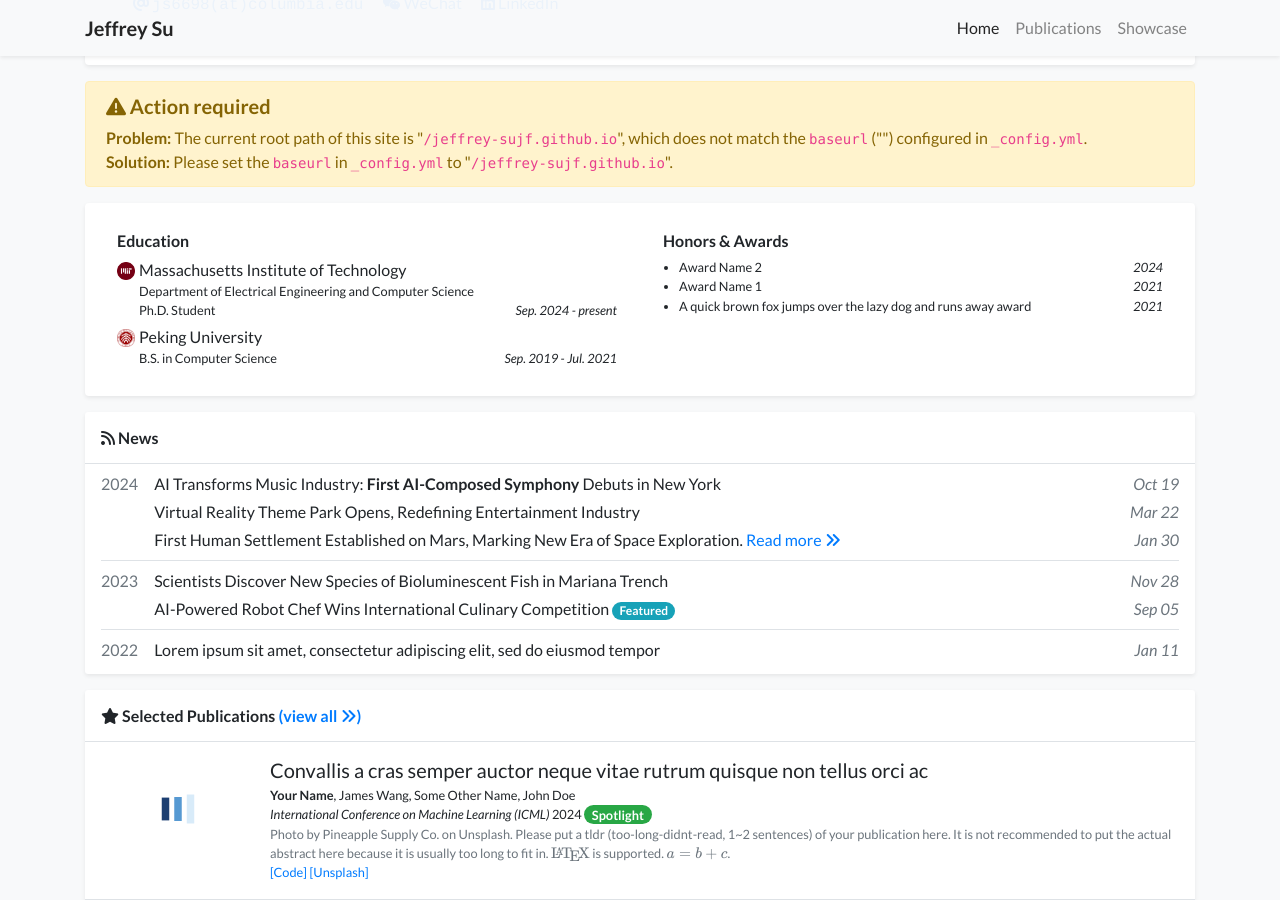
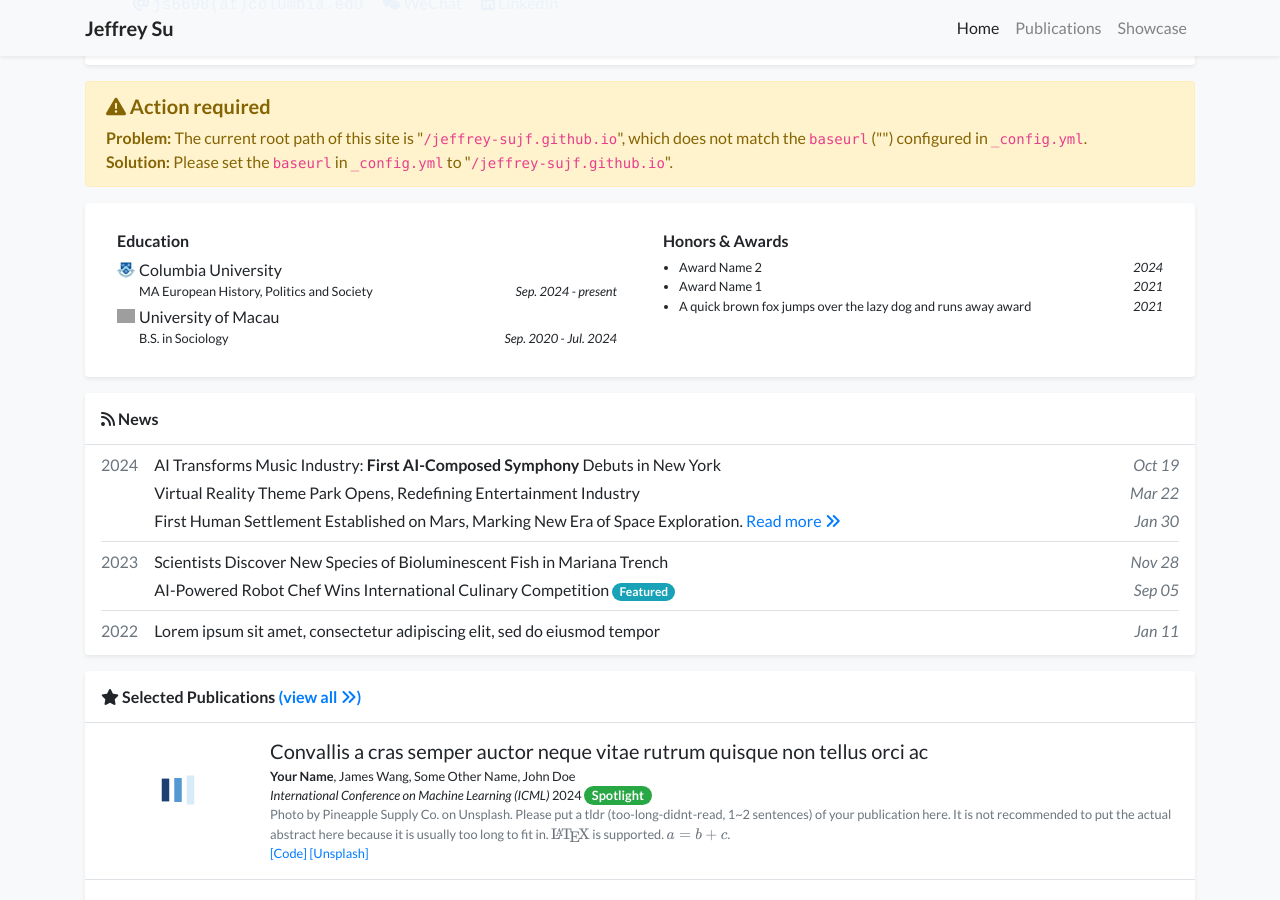
Before and after one commit to jeffrey-sujf/jeffrey-sujf.github.io, a Jekyll site: the page built from index.html, in a window 1280 px wide and 900 px high, scrolled down 418 px. Built offline with Jekyll 4.4.1, drawn with Linux system fonts in a browser that asks for light colours; nearby versions of some CDN libraries; a style sheet for code colours, icons or effects is not loaded; grey boxes are pictures that could not be loaded.

Commit message:
Update profile.yml

```diff
--- a/_data/profile.yml
+++ b/_data/profile.yml
@@ -32,19 +32,18 @@ short_bio: >-
 
 portrait_url: /assets/images/photos/portrait.jpg
 portrait_caption: >-
-  Photo by Manja Vitolic on Unsplash (this caption is optional, comment it out to disable).
+  Photo by Manja Vitolic on Unsplash
 
 education:
-- name: Massachusetts Institute of Technology
-  logo: /assets/images/badges/MIT_Social_circle.png
+- name: Columbia University
+  logo: /assets/images/badges/Columbia blue.png
   position: >-
-    Department of Electrical Engineering and Computer Science <br/>
-    Ph.D. Student
+    MA European History, Politics and Society
   date: Sep. 2024 - present
-- name: Peking University
-  logo: /assets/images/badges/PKU_red.png
-  position: B.S. in Computer Science
-  date: Sep. 2019 - Jul. 2021
+- name: University of Macau
+  logo: /assets/images/badges/UM.png
+  position: B.S. in Sociology
+  date: Sep. 2020 - Jul. 2024
 
 # experience:
 # - name: Peking University
```
